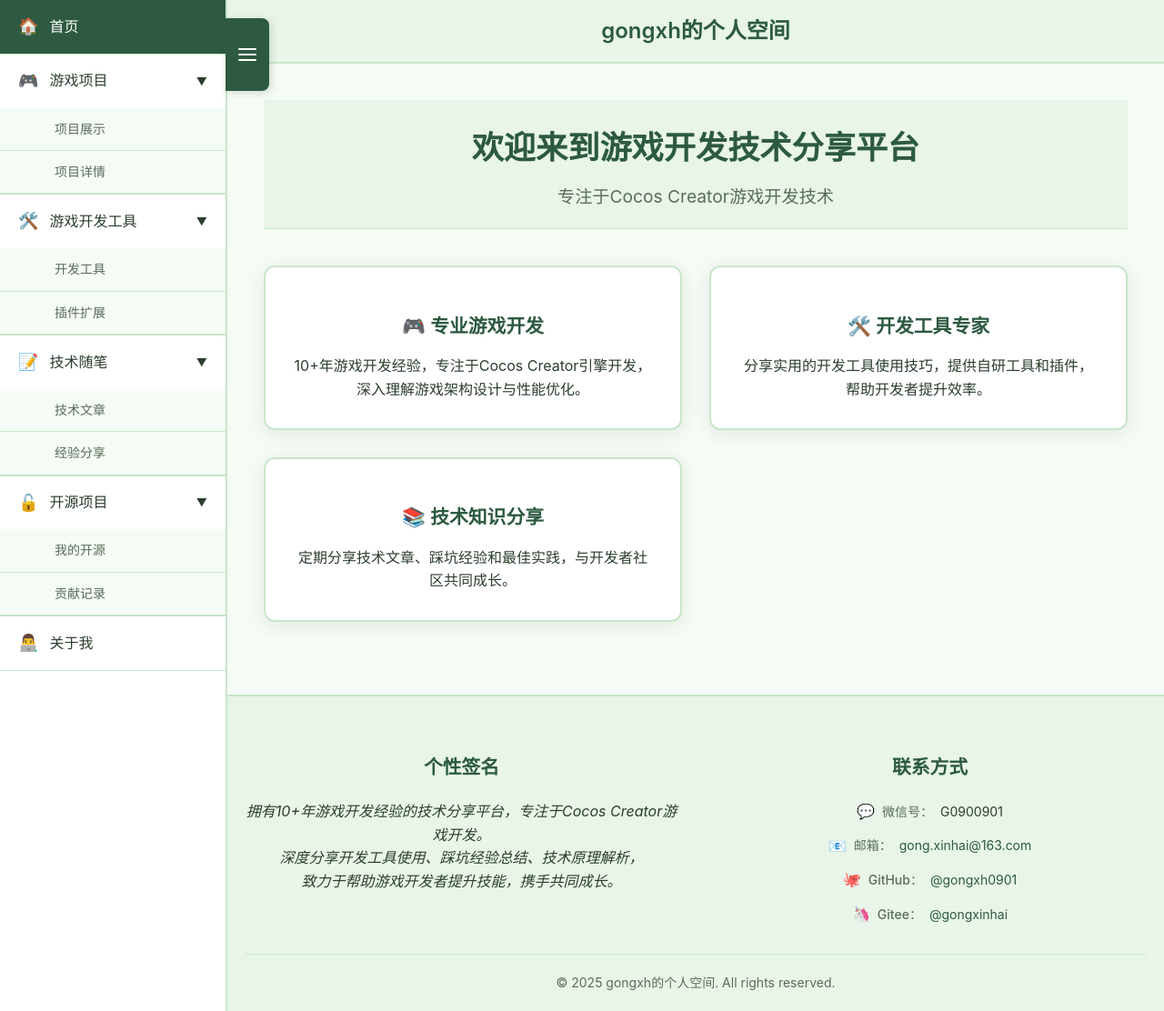
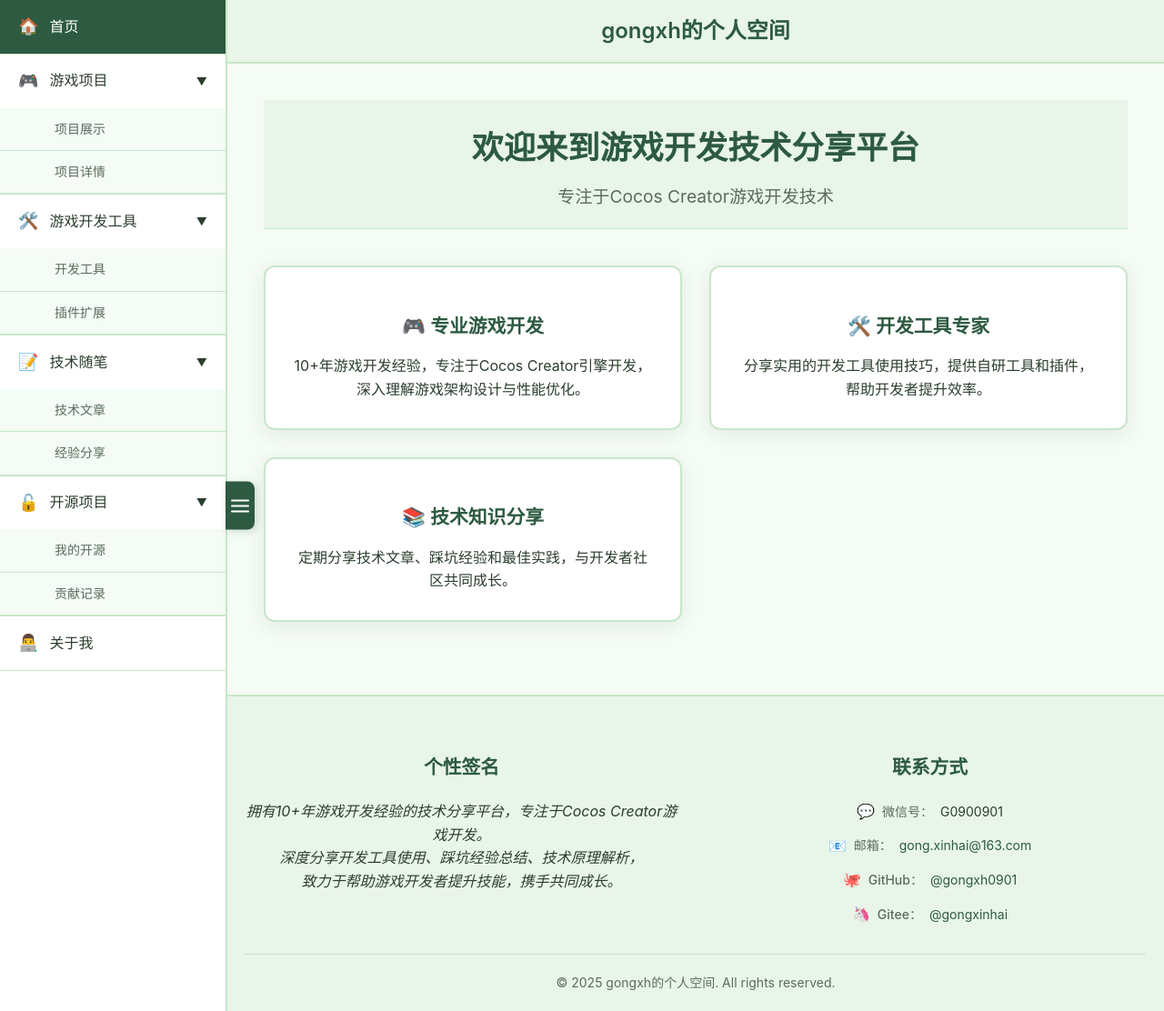
Before and after one commit to Gongxh0901/gongxh.github.io, a Jekyll site: the page built from index.markdown, in a window 1280 px wide. Shown: the whole page at 91% size. Built offline with Jekyll 4.4.1, drawn with Linux system fonts in a browser that asks for light colours.

Commit message:
修改侧边栏展开按钮位置和样式

```diff
--- a/assets/main.scss
+++ b/assets/main.scss
@@ -26,7 +26,7 @@ body, html {
   --sidebar-width: 250px;
   --sidebar-collapsed-width: 60px;
   --header-height: 70px;
-  --toggle-btn-size: 48px;
+  --toggle-btn-size: 32px;
 }
 
 body {
@@ -78,10 +78,11 @@ body {
 // 侧边栏切换按钮 - 根据规则重新设计
 .sidebar-toggle-btn {
   position: fixed; /* 使用固定定位 */
-  top: 20px;
+  top: 50%; /* 垂直居中 */
+  transform: translateY(-50%); /* 垂直居中偏移 */
   left: calc(var(--sidebar-width) - 2px); /* 向左移动2px覆盖侧边栏边框 */
   width: var(--toggle-btn-size);
-  height: 80px; /* 长宽比3:5，宽48px，高80px */
+  height: 53px; /* 长宽比3:5，宽32px，高53px */
   background: var(--primary-green);
   border: none;
   border-radius: 0 8px 8px 0; /* 左侧直角，右侧圆角 */
@@ -699,14 +700,15 @@ body {
   // 移动端侧边栏切换按钮
   .sidebar-toggle-btn {
     position: fixed; /* 移动端固定定位 */
-    top: 20px;
+    top: 50%; /* 移动端也垂直居中 */
+    transform: translateY(-50%); /* 移动端垂直居中偏移 */
     left: -2px; /* 移动端向左移动2px与侧边栏融合 */
     right: auto;
     z-index: 1200;
   }
 
   .sidebar.mobile-open .sidebar-toggle-btn {
-    left: calc(var(--sidebar-width) - 50px); /* 展开时移到侧边栏右边界，考虑2px偏移 */
+    left: calc(var(--sidebar-width) - 34px); /* 展开时移到侧边栏右边界，考虑2px偏移，按钮宽32px */
   }
 
   .right-content-area {
```
